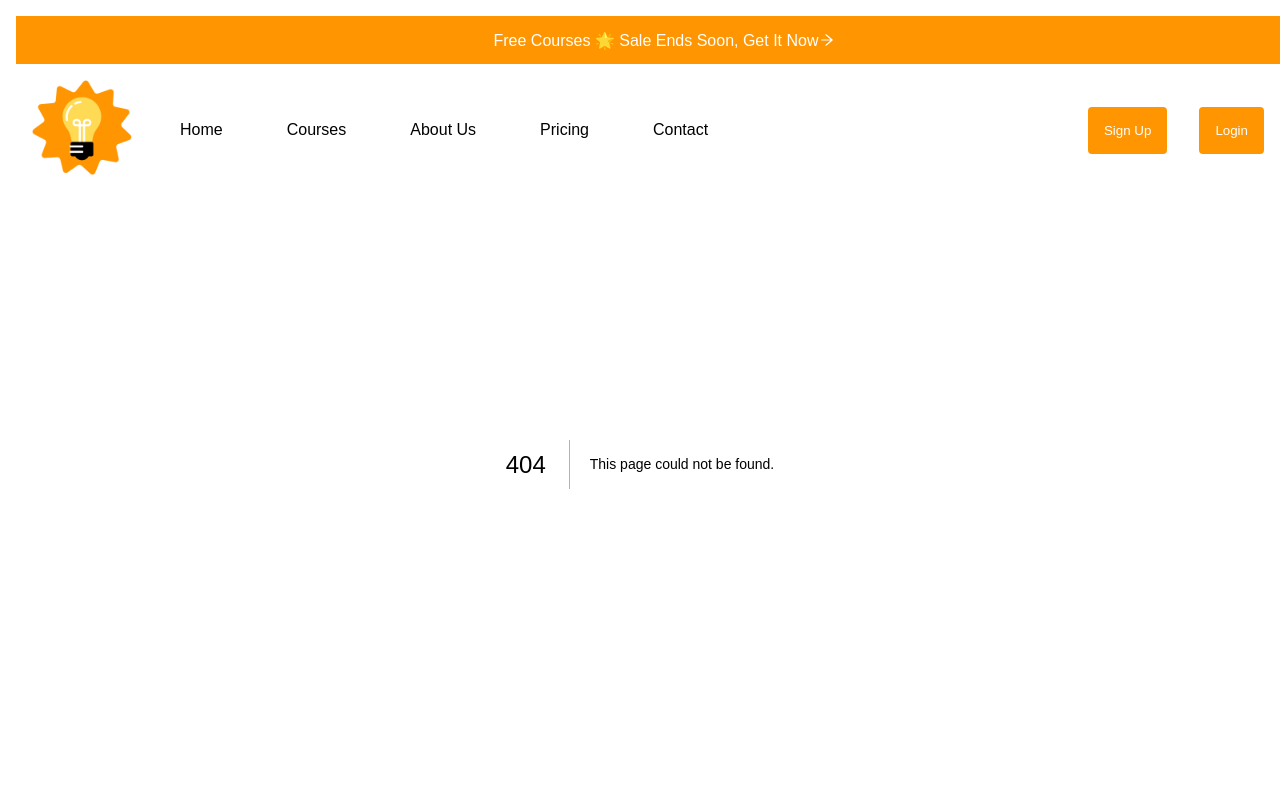
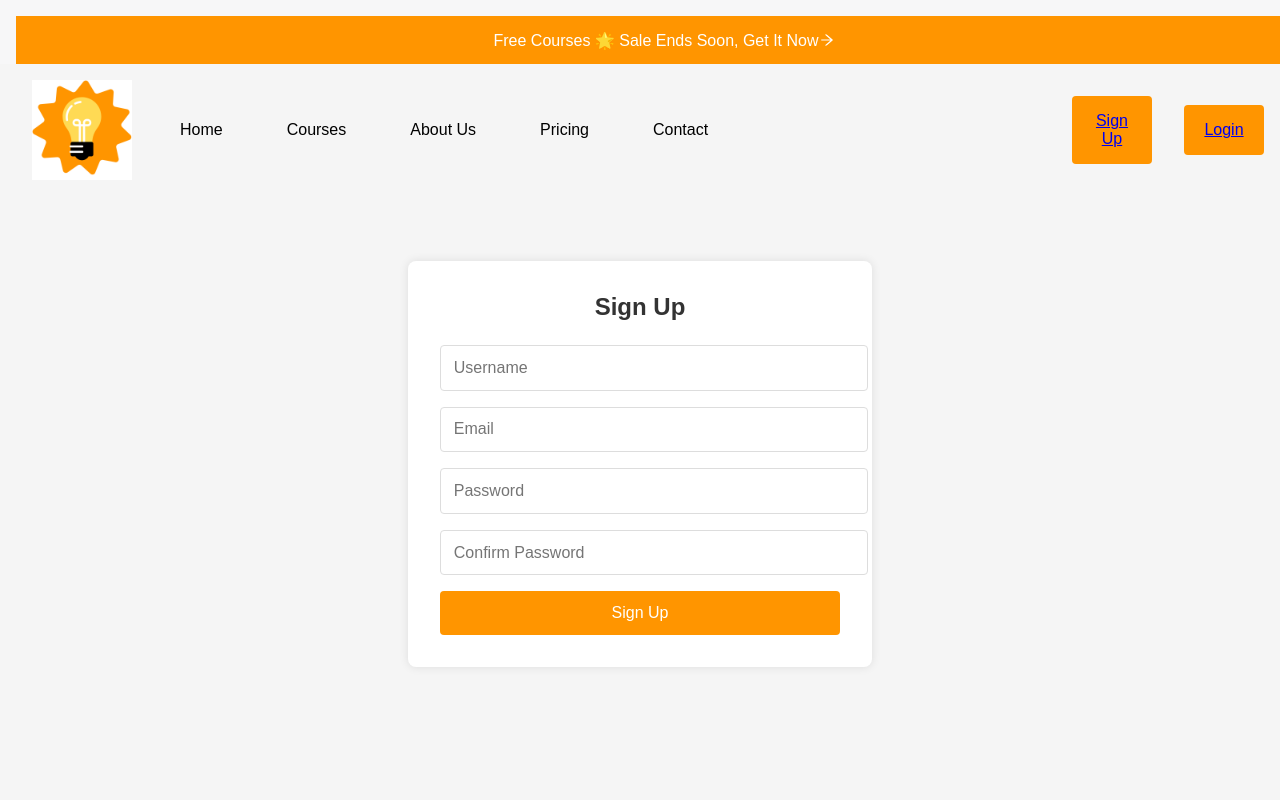
Before and after one commit to munibaweb123/education-website, a Next.js app: page /signup in a window 1280 px wide. Before the commit this address had no page. Shown: the top 800 px of the page. Built offline with nearby package versions, Linux system fonts and the light colour scheme.

Commit message:
login and signup page work

```diff
--- a/src/app/components/header.tsx
+++ b/src/app/components/header.tsx
@@ -4,6 +4,7 @@ import Image from "next/image";
 import Link from "next/link";
 import "../css/header.css";
 import { AiOutlineArrowRight, AiOutlineMenu, AiOutlineClose } from "react-icons/ai";
+
 
 export default function Header() {
     const [isMenuOpen, setIsMenuOpen] = useState(false);
@@ -40,8 +41,8 @@ export default function Header() {
                     </ul>
                 </nav>
                 <div className="btn-div">
-                    <button className="btn">Sign Up</button>
-                    <button className="btn">Login</button>
+                    <button className="btn"><Link href={"/signup"}>Sign Up</Link></button>
+                    <button className="btn"><Link href={"/login"}>Login</Link></button>
                 </div>
             </div>
 
--- a/src/app/css/hero.css
+++ b/src/app/css/hero.css
@@ -426,7 +426,7 @@ font-size: 1rem;
 @media(max-width:768px) {
     .hero1 {
         display: block;
-        padding: 1rem; /* Added padding for better spacing */
+        padding: 0; /* Added padding for better spacing */
     }
 
     .spark-icon {
@@ -453,7 +453,6 @@ font-size: 1rem;
         height: 2rem; /* Adjust logo size */
         margin: 0.5rem 0; /* Space between logos */
     }
-
     .benefits-inner, .courses-inner {
         display: block; /* Stack benefits and courses vertically */
     }
--- /dev/null
+++ b/src/app/css/login.css
@@ -0,0 +1,64 @@
+
+
+
+.login-container {
+  display: flex;
+  justify-content: center;
+  align-items: center;
+  height: 100vh;
+  background-color: #f5f5f5;
+}
+
+.login-form {
+  background-color: white;
+  padding: 2rem;
+  border-radius: 8px;
+  box-shadow: 0 0 10px rgba(0, 0, 0, 0.1);
+  width: 100%;
+  max-width: 400px;
+}
+
+h2 {
+  text-align: center;
+  color: #333;
+  margin-bottom: 2rem;
+}
+
+.form-group {
+  margin-bottom: 1.5rem;
+}
+
+label {
+  display: block;
+  margin-bottom: 0.5rem;
+  color: #666;
+}
+
+input {
+  width: 100%;
+  padding: 0.75rem;
+  border: 1px solid #ddd;
+  border-radius: 4px;
+  font-size: 1rem;
+}
+
+input:focus {
+  outline: none;
+  border-color: #FF9500 ;
+}
+
+.login-button {
+  width: 100%;
+  padding: 0.75rem;
+  background-color: #FF9500 ;
+  color: white;
+  border: none;
+  border-radius: 4px;
+  font-size: 1rem;
+  cursor: pointer;
+  transition: background-color 0.2s;
+}
+
+.login-button:hover {
+  background-color: #FF9500 ;
+}
--- /dev/null
+++ b/src/app/css/signup.css
@@ -0,0 +1,55 @@
+.signup-container {
+    display: flex;
+    justify-content: center;
+    align-items: center;
+    min-height: 100vh;
+    background-color: #f5f5f5;
+  }
+
+  .signup-form {
+    background-color: white;
+    padding: 2rem;
+    border-radius: 8px;
+    box-shadow: 0 0 10px rgba(0, 0, 0, 0.1);
+    width: 100%;
+    max-width: 400px;
+  }
+
+  .signup-form h2 {
+    text-align: center;
+    margin-bottom: 1.5rem;
+    color: #333;
+  }
+
+  .form-group {
+    margin-bottom: 1rem;
+  }
+
+  .form-group input {
+    width: 100%;
+    padding: 0.8rem;
+    border: 1px solid #ddd;
+    border-radius: 4px;
+    font-size: 1rem;
+  }
+
+  .form-group input:focus {
+    outline: none;
+    border-color: #FF9500;
+  }
+
+  button {
+    width: 100%;
+    padding: 0.8rem;
+    background-color: #FF9500;
+    color: white;
+    border: none;
+    border-radius: 4px;
+    font-size: 1rem;
+    cursor: pointer;
+    transition: background-color 0.2s;
+  }
+
+  button:hover {
+    background-color: #FF9500;
+  }
--- /dev/null
+++ b/src/app/signup/page.tsx
@@ -0,0 +1,77 @@
+// SignUp.tsx
+"use client"
+import React, { useState } from 'react';
+import '../css/signup.css';
+
+const SignUp = () => {
+  const [formData, setFormData] = useState({
+    username: '',
+    email: '',
+    password: '',
+    confirmPassword: ''
+  });
+
+  const handleChange = (e: React.ChangeEvent<HTMLInputElement>) => {
+    setFormData({
+      ...formData,
+      [e.target.name]: e.target.value
+    });
+  };
+
+  const handleSubmit = (e: React.FormEvent) => {
+    e.preventDefault();
+    // Add signup logic here
+  };
+
+  return (
+    <div className="signup-container">
+      <form className="signup-form" onSubmit={handleSubmit}>
+        <h2>Sign Up</h2>
+
+        <div className="form-group">
+          <input
+            type="text"
+            name="username"
+            placeholder="Username"
+            value={formData.username}
+            onChange={handleChange}
+          />
+        </div>
+
+        <div className="form-group">
+          <input
+            type="email"
+            name="email"
+            placeholder="Email"
+            value={formData.email}
+            onChange={handleChange}
+          />
+        </div>
+
+        <div className="form-group">
+          <input
+            type="password"
+            name="password"
+            placeholder="Password"
+            value={formData.password}
+            onChange={handleChange}
+          />
+        </div>
+
+        <div className="form-group">
+          <input
+            type="password"
+            name="confirmPassword"
+            placeholder="Confirm Password"
+            value={formData.confirmPassword}
+            onChange={handleChange}
+          />
+        </div>
+
+        <button type="submit">Sign Up</button>
+      </form>
+    </div>
+  );
+};
+
+export default SignUp;
```
Also changed, not shown: src/app/login/page.tsx (added, +45 -0 lines).
